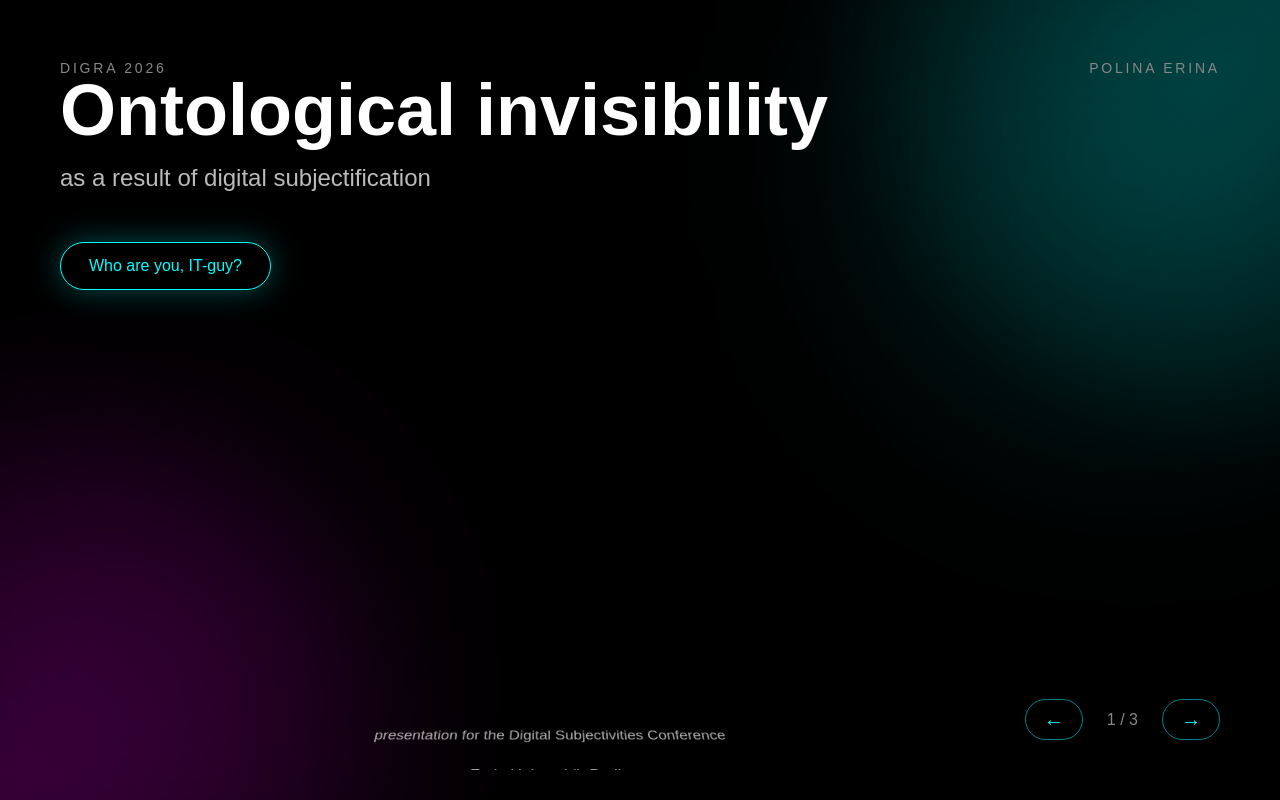
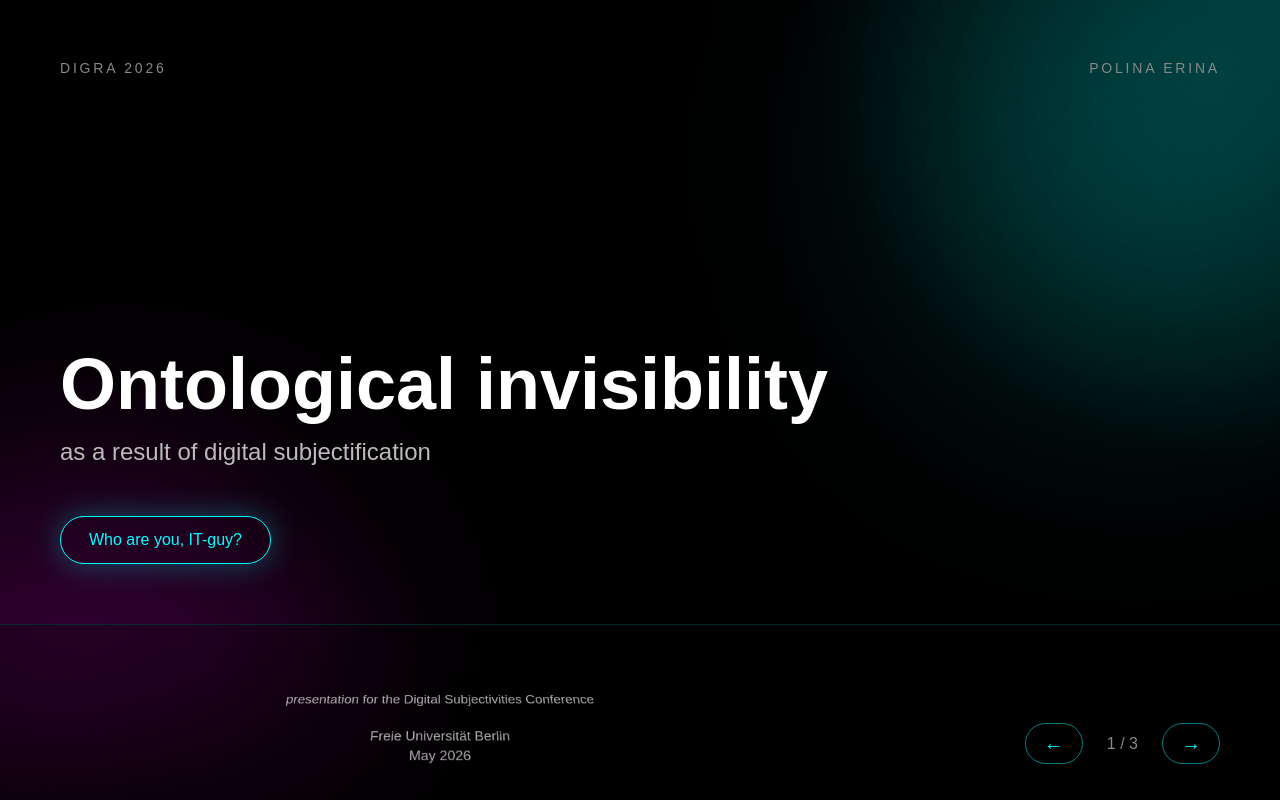
Before and after one commit to fk65hf8z6h/digra-presentation, a React (Vite) app: page / in a window 1280 px wide. Built offline with nearby package versions, Linux system fonts and the light colour scheme; the HTML template or start-up script is replaced by a standard one.

Commit message:
Update index.css

```diff
--- a/src/index.css
+++ b/src/index.css
@@ -16,83 +16,85 @@ body {
   position: relative;
   width: 100vw;
   height: 100vh;
-  padding: 60px;
-  box-sizing: border-box;
-  display: flex;
-  flex-direction: column;
-  justify-content: space-between;
   overflow: hidden;
-
   background:
     radial-gradient(circle at top right, rgba(0,255,255,0.18), transparent 32%),
     radial-gradient(circle at bottom left, rgba(255,0,255,0.14), transparent 32%),
     #000;
 }
 
-.topline {
+.main-stage {
   position: relative;
   z-index: 5;
+  height: 78vh;
+  padding: 60px;
+  box-sizing: border-box;
+  display: flex;
+  flex-direction: column;
+  justify-content: space-between;
+}
 
+.subtitle-stage {
+  position: relative;
+  z-index: 6;
+  height: 22vh;
+  padding: 0 60px 36px;
+  box-sizing: border-box;
+  display: grid;
+  grid-template-columns: 1fr auto;
+  gap: 28px;
+  align-items: end;
+  border-top: 1px solid rgba(0,255,255,0.16);
+  background: linear-gradient(
+    to bottom,
+    rgba(0,0,0,0.18),
+    rgba(0,0,0,0.72)
+  );
+}
+
+.topline {
   display: flex;
   justify-content: space-between;
-
   font-size: 14px;
   letter-spacing: 0.2em;
   text-transform: uppercase;
-
   color: #888;
 }
 
 .content {
-  position: relative;
-  z-index: 5;
-
   max-width: 900px;
 }
 
 h1 {
   font-size: 72px;
   line-height: 0.95;
-
   margin: 0 0 20px;
-
   animation: fadeUp 1s ease forwards;
 }
 
 h2 {
   font-weight: 300;
   color: #bbb;
-
   margin-bottom: 30px;
-
   animation: fadeUp 1.4s ease forwards;
 }
 
 .accent {
   display: inline-block;
-
   padding: 14px 28px;
-
   border: 1px solid cyan;
   border-radius: 999px;
-
   color: cyan;
-
   margin-top: 20px;
-
   box-shadow: 0 0 30px rgba(0,255,255,0.3);
-
   animation: glowIn 1.8s ease forwards;
 }
 
 p {
   font-size: 32px;
   line-height: 1.5;
-
   color: #ddd;
-
   max-width: 800px;
-
   animation: fadeUp 1.4s ease forwards;
 }
 
@@ -103,152 +105,98 @@ ul {
 
 li {
   font-size: 30px;
-
   margin-bottom: 20px;
-
   color: #ddd;
-
   opacity: 0;
-
   animation: bulletReveal 1s ease forwards;
 }
 
-li:nth-child(1) {
-  animation-delay: 0.2s;
-}
-
-li:nth-child(2) {
-  animation-delay: 0.4s;
-}
-
-li:nth-child(3) {
-  animation-delay: 0.6s;
-}
-
-li:nth-child(4) {
-  animation-delay: 0.8s;
-}
+li:nth-child(1) { animation-delay: 0.2s; }
+li:nth-child(2) { animation-delay: 0.4s; }
+li:nth-child(3) { animation-delay: 0.6s; }
+li:nth-child(4) { animation-delay: 0.8s; }
 
 .glow {
   position: absolute;
-
   border-radius: 50%;
-
   filter: blur(100px);
-
   pointer-events: none;
 }
 
 .glow1 {
   width: 420px;
   height: 420px;
-
   background: rgba(0,255,255,0.16);
-
   top: -100px;
   right: -100px;
-
   animation: driftOne 8s ease-in-out infinite alternate;
 }
 
 .glow2 {
   width: 420px;
   height: 420px;
-
   background: rgba(255,0,255,0.12);
-
   bottom: -120px;
   left: -120px;
-
   animation: driftTwo 9s ease-in-out infinite alternate;
 }
 
+.crawl-wrapper {
+  position: relative;
+  height: 100px;
+  width: min(760px, 100%);
+  overflow: hidden;
+  pointer-events: none;
+  perspective: 420px;
+}
+
+.crawl {
+  position: absolute;
+  left: 10%;
+  width: 80%;
+  top: 100%;
+  color: rgba(255,255,255,0.68);
+  font-size: 18px;
+  line-height: 1.5;
+  text-align: center;
+  white-space: pre-line;
+  opacity: 0;
+  transform-origin: center bottom;
+  animation: miniCrawl 18s linear 0.2s forwards;
+}
+
 .footer {
-  position: relative;
-  z-index: 6;
-
   display: flex;
   gap: 24px;
-
   align-items: center;
   justify-content: flex-end;
-
   color: #888;
+  min-width: 190px;
 }
 
 button {
   background: transparent;
-
   border: 1px solid rgba(0,255,255,0.5);
+  color: cyan;
   border-radius: 999px;
-
-  color: cyan;
-
   padding: 8px 18px;
-
   font-size: 20px;
-
   cursor: pointer;
 }
 
 button:hover {
   background: rgba(0,255,255,0.12);
-
   box-shadow: 0 0 20px rgba(0,255,255,0.25);
-}
-
-/* STAR WARS SUBTITLE STRIP */
-
-.crawl-wrapper {
-  position: absolute;
-
-  left: 80px;
-  right: 260px;
-  bottom: 30px;
-
-  height: 70px;
-
-  overflow: hidden;
-
-  pointer-events: none;
-
-  z-index: 4;
-}
-
-.crawl {
-  position: absolute;
-
-  left: 20%;
-  width: 60%;
-
-  top: 100%;
-
-  color: rgba(255,255,255,0.68);
-
-  font-size: 18px;
-  line-height: 1.5;
-
-  text-align: center;
-
-  white-space: pre-line;
-
-  opacity: 0;
-
-  animation: miniCrawl 22s linear 0.4s forwards;
 }
 
 @keyframes miniCrawl {
   from {
     top: 100%;
     opacity: 0;
-
-    transform:
-      perspective(360px)
-      rotateX(24deg)
-      scale(1);
+    transform: rotateX(26deg) scale(1);
   }
 
-  8% {
+  6% {
     opacity: 1;
   }
 
@@ -257,30 +205,21 @@ button:hover {
   }
 
   to {
-    top: -520%;
+    top: -420%;
     opacity: 0;
-
-    transform:
-      perspective(360px)
-      rotateX(24deg)
-      scale(0.72);
+    transform: rotateX(26deg) scale(0.72);
   }
 }
 
 @keyframes fadeUp {
   from {
     opacity: 0;
-
     transform: translateY(30px);
-
     filter: blur(10px);
   }
-
   to {
     opacity: 1;
-
     transform: translateY(0);
-
     filter: blur(0);
   }
 }
@@ -288,13 +227,10 @@ button:hover {
 @keyframes glowIn {
   from {
     opacity: 0;
-
     transform: scale(0.9);
   }
-
   to {
     opacity: 1;
-
     transform: scale(1);
   }
 }
@@ -302,17 +238,12 @@ button:hover {
 @keyframes bulletReveal {
   from {
     opacity: 0;
-
     transform: translateX(-20px);
-
     filter: blur(6px);
   }
-
   to {
     opacity: 1;
-
     transform: translateX(0);
-
     filter: blur(0);
   }
 }
@@ -321,7 +252,6 @@ button:hover {
   from {
     transform: translate(0, 0) scale(1);
   }
-
   to {
     transform: translate(-40px, 60px) scale(1.15);
   }
@@ -331,7 +261,6 @@ button:hover {
   from {
     transform: translate(0, 0) scale(1);
   }
-
   to {
     transform: translate(50px, -40px) scale(1.12);
   }
```
